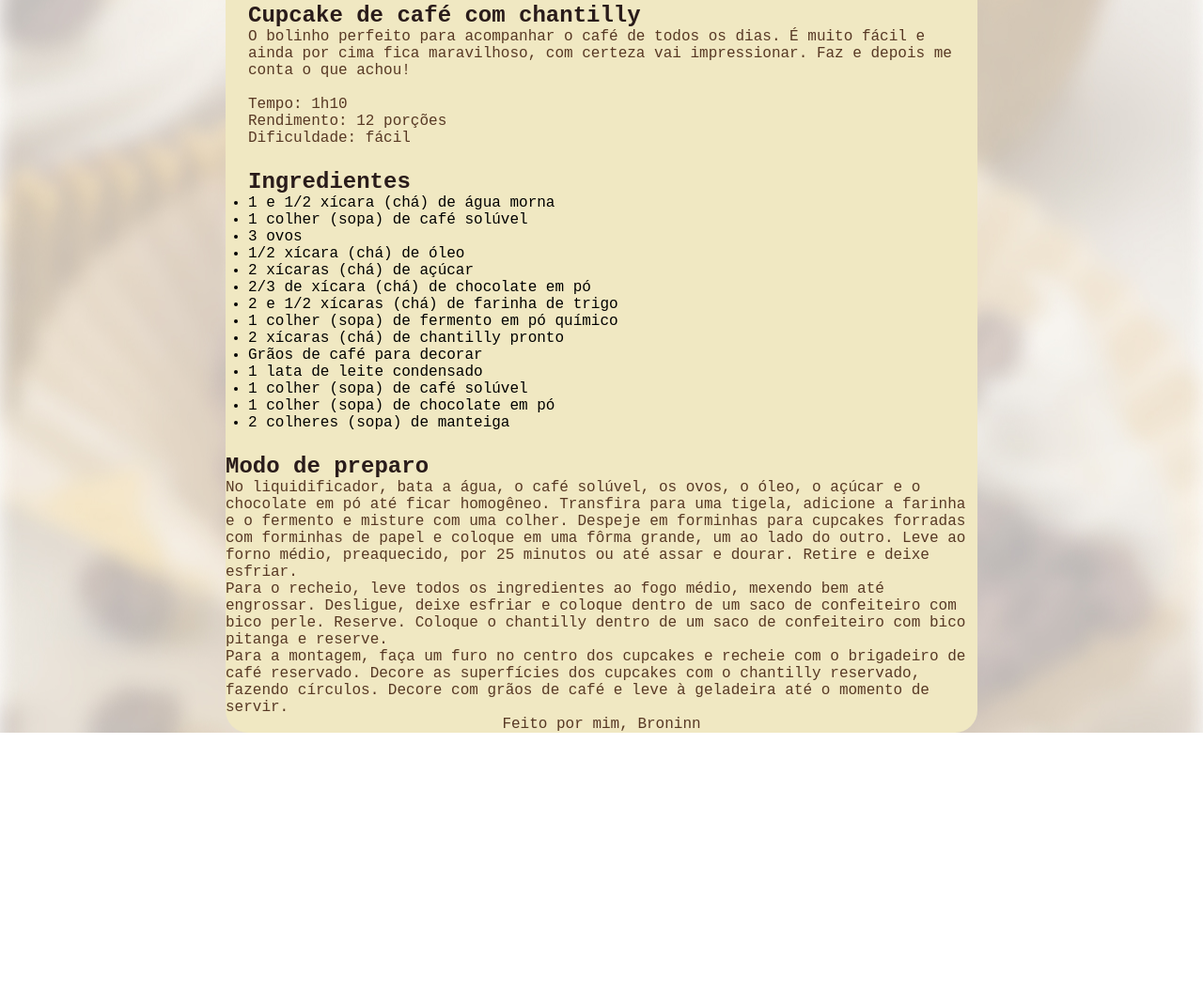
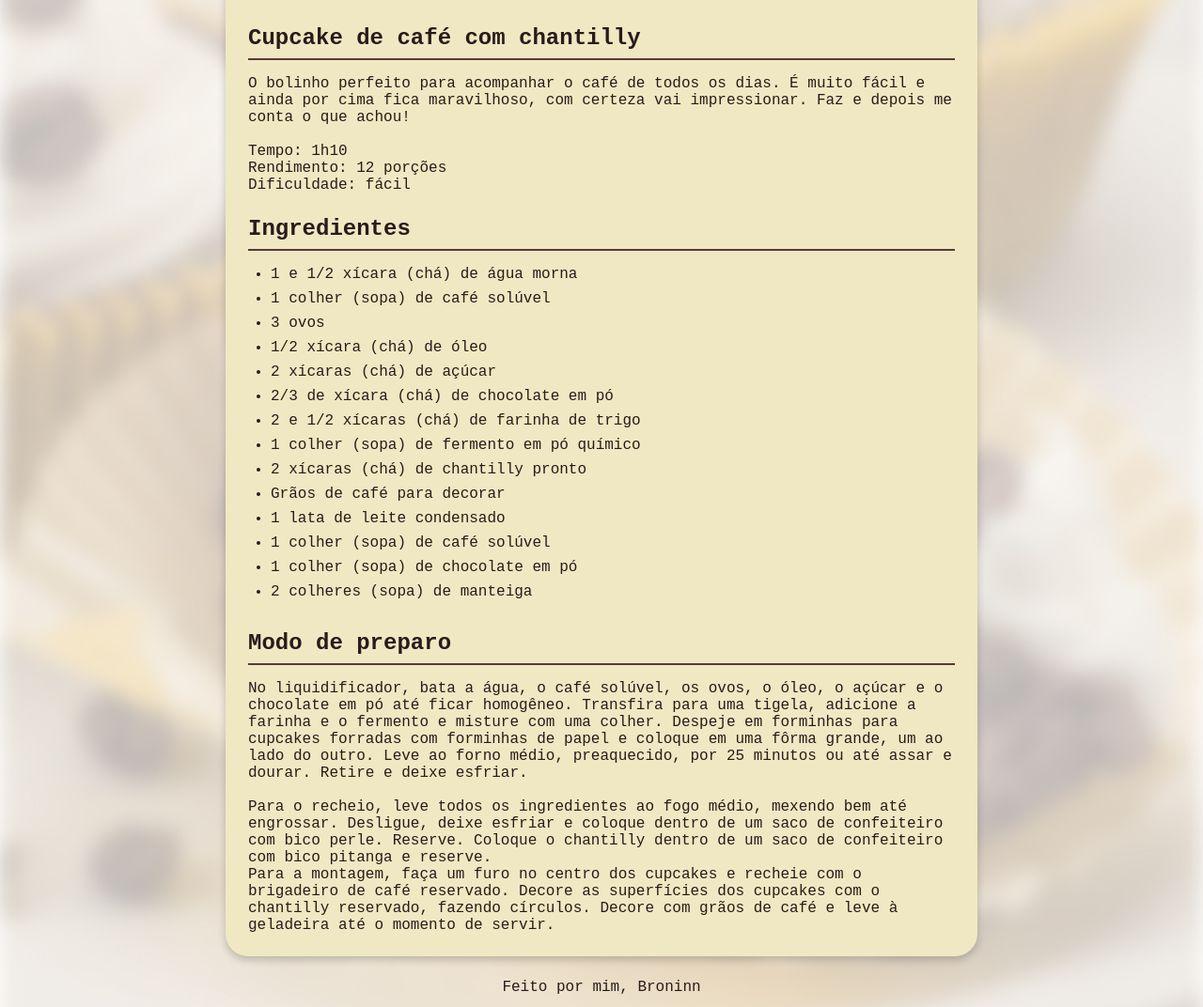
Before and after one commit to Broninn/receitas, a plain HTML site: page index.html in a window 1280 px wide. Shown: the part 469-1541 px from the top of the page at 94% size. Before the commit the page ends 1249 px from the top, so only its background shows below. Drawn offline with Linux system fonts and the light colour scheme; a web font is replaced by a local one.

Commit message:
Ajustando CSS

```diff
--- a/index.html
+++ b/index.html
@@ -1,8 +1,13 @@
 <!DOCTYPE html>
-<html lang="pt-br">
+<html lang="pt-BR">
   <head>
     <meta charset="UTF-8" />
     <meta name="viewport" content="width=device-width, initial-scale=1.0" />
+    <meta
+      name="description"
+      content="Receita de Cupcake de café com chantilly. Fácil, rápido e delicioso!"
+    />
+
     <link rel="stylesheet" href="style.css" />
     <link rel="preconnect" href="https://fonts.googleapis.com" />
     <link rel="preconnect" href="https://fonts.gstatic.com" crossorigin />
@@ -15,7 +20,8 @@
   </head>
   <body>
     <div id="page">
-      <img src="assets/img/main-image.jpg" alt="Imagem de cupcakes" />
+      <img src="assets/img/main-image.jpg" alt="Imagem de cupcakes" loading="lazy" />
+
       <main>
         <section id="about">
           <h1>Cupcake de café com chantilly</h1>
@@ -59,6 +65,7 @@
             coloque em uma fôrma grande, um ao lado do outro. Leve ao forno
             médio, preaquecido, por 25 minutos ou até assar e dourar. Retire e
             deixe esfriar. <br />
+            <br />
             Para o recheio, leve todos os ingredientes ao fogo médio, mexendo
             bem até engrossar. Desligue, deixe esfriar e coloque dentro de um
             saco de confeiteiro com bico perle. Reserve. Coloque o chantilly
@@ -70,9 +77,12 @@
           </p>
         </section>
       </main>
-      <footer>
-        <p>Feito por mim, Broninn</p>
-      </footer>
     </div>
+    <footer>
+      <p>
+        Feito por mim,
+        <a href="https://github.com/Broninn/" target="_blank">Broninn</a>
+      </p>
+    </footer>
   </body>
 </html>
--- a/style.css
+++ b/style.css
@@ -1,31 +1,47 @@
 * {
   padding: 0;
   margin: 0;
-  font-family: 'Alice','Courier New', Courier, monospace;
+  font-family: "Alice", "Courier New", Courier, monospace;
 }
 
 :root {
   --background-color: #573824;
-  --surface-color: #F0E8C2;
-  --text-color-primary: #291B1A;
-  --text-color-secondary: #573A37;
-  --text-color-on-bg: #F0E8C2;
+  --surface-color: #f0e8c2;
+  --text-color-primary: #291b1a;
+  --text-color-secondary: #573a37;
+  --text-color-on-bg: #f0e8c2;
 }
 
 body {
-  background-image: url('/assets/img/bg-image.jpg');
+  background-image: url("/assets/img/bg-image.jpg");
   background-position: center;
   background-repeat: no-repeat;
+  background-size: cover;
 }
 
 #page {
-  margin: auto;
+  margin: 24px auto;
   max-width: 800px;
   background-color: var(--surface-color);
   border-radius: 24px;
   display: flex;
   flex-direction: column;
   align-items: center;
+  box-shadow: 0 4px 8px rgba(0, 0, 0, 0.2);
+}
+
+section {
+  display: flex;
+  flex-direction: column;
+  margin: 24px;
+}
+
+section h1 {
+  font-size: 24px;
+  color: var(--text-color-primary);
+  border-bottom: 2px solid var(--text-color-secondary);
+  padding-bottom: 8px;
+  margin-bottom: 16px;
 }
 
 img {
@@ -34,25 +50,53 @@ img {
 }
 
 h1 {
-  color: var(--text-color-primary)
+  color: var(--text-color-primary);
+  margin-bottom: 10px;
 }
 p {
-  color: var(--background-color);
+  color: var(--text-color-primary);
   font-size: 16px;
 }
 
+li {
+  color: var(--text-color-primary);
+}
 
+#ingredients ul {
+  padding-left: 24px;
+}
 
-#about {
-  display: flex;
-  flex-direction: column;
-  margin: 24px;
+#ingredients ul li {
+  margin-bottom: 8px;
+}
+
+footer {
+  margin: 12px;
+  text-align: center;
+}
+
+footer a {
+  color: var(--text-color-primary);
+  text-decoration: none;
+  transition: color 0.3s ease;
+}
+
+footer a:hover {
+  color: var(--text-color-secondary);
 }
 
 
-
-#ingredients {
-  display: flex;
-  flex-direction: column;
-  margin: 24px;
+@media (max-width: 840px) {
+  #page {
+    margin: 16px auto;
+    padding: 16px;
+  }
+  img {
+    width: 100%;
+    height: auto;
+    margin: 16px 0;
+  }
+  section {
+    margin: 16px;
+  }
 }
```
